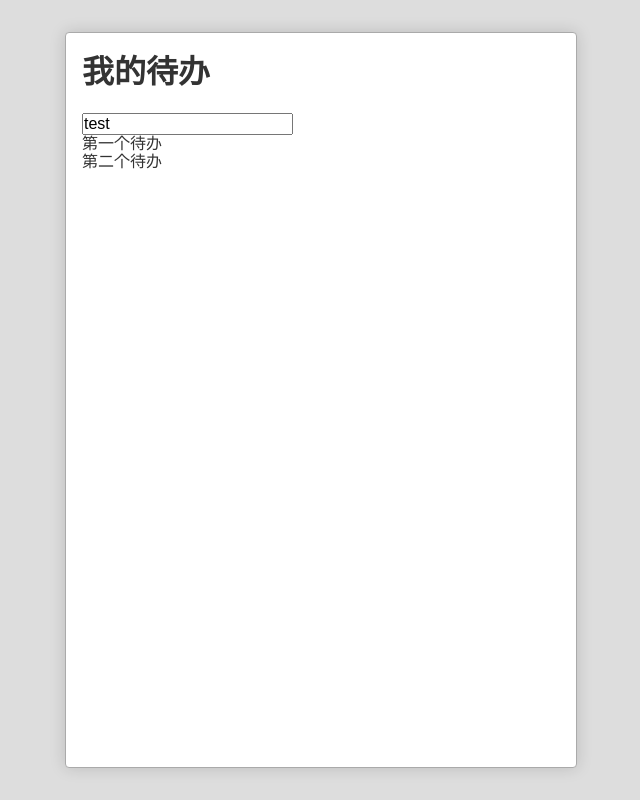
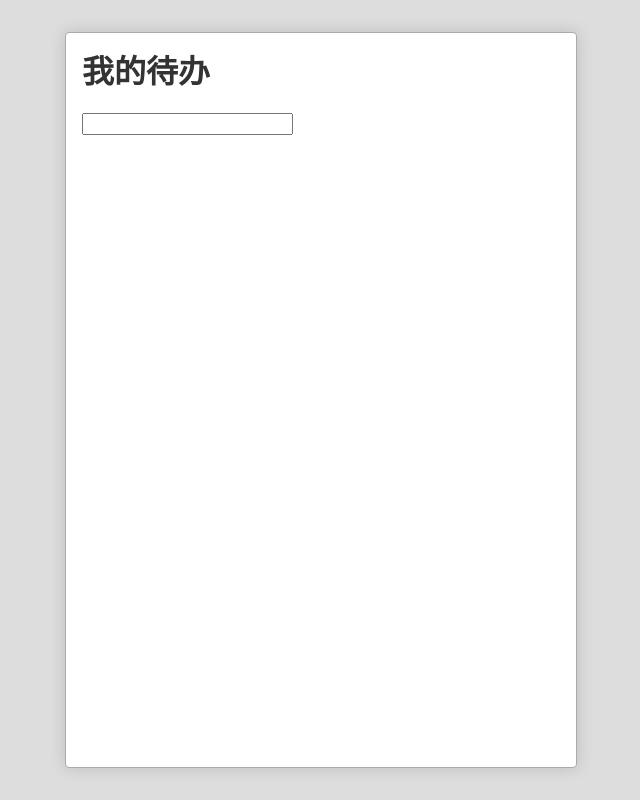
Before and after one commit to figthforfree/webpack-task, a React (Create React App) app: page / in a window 1280 px wide. Shown: the whole page, without its empty margins (319-959 px from the left). Built offline with nearby package versions, Linux system fonts and the light colour scheme.

Commit message:
新增 todo

```diff
--- a/src/App.js
+++ b/src/App.js
@@ -8,28 +8,25 @@
   constructor(props) {
     super(props)
     this.state = {
-      newTodo: 'test',
-      todoList: [
-        { id: 1, title: '第一个待办' },
-        { id: 2, title: '第二个待办' },
-      ]
+      newTodo: '',
+      todoList: []
     }
   }
   render() {
 
     let todos = this.state.todoList.map((item, index) => {
       return ( // 为什么这里要加个括号？这是动手题3
-        <li>
+        <li key={index}>
           <TodoItem todo={item} />
         </li>
       )
     })
-
+    console.log(todos)
     return (
       <div className="App">
         <h1>我的待办</h1>
         <div className="inputWrapper">
-          <TodoInput content={this.state.newTodo} onSubmit={this.addTodo}/>
+          <TodoInput content={this.state.newTodo} onSubmit={this.addTodo.bind(this)} />
         </div>
         <ol>
           {todos}
@@ -37,9 +34,24 @@
       </div>
     )
   }
-  addTodo(){
-        console.log('我得添加一个 todo 了')
-      }
+  addTodo(event) {
+    this.state.todoList.push({
+      id: idMaker(),
+      title: event.target.value,
+      status: null,
+      deleted: false
+    })
+    this.setState({
+      newTodo: '',
+      todoList: this.state.todoList
+    })
+  }
 }
 
 export default App;
+let id = 0
+
+function idMaker() {
+  id = 1
+  return id
+}
--- a/src/TodoInput.js
+++ b/src/TodoInput.js
@@ -7,7 +7,7 @@
     }
     submit(e) {
         if (e.key === 'Enter') {
-            this.props.onSubmit.call();
+            this.props.onSubmit(e);
         }
     }
 }
```
